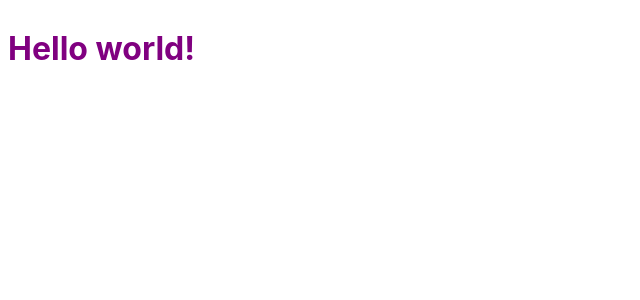
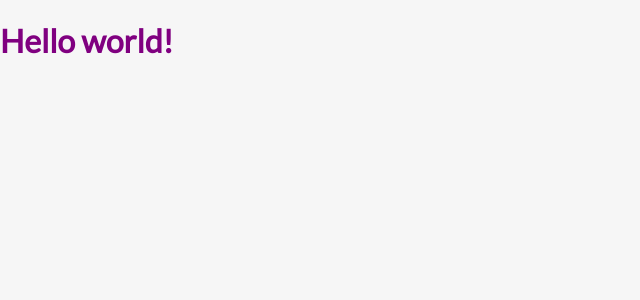
Before and after one commit to isoppp/learn-svelte-course-of-udemy, a Svelte app: page / in a window 1280 px wide. Shown: the top 300 px of the page, without its empty margins (0-640 px from the left). Built offline with nearby package versions, Linux system fonts and the light colour scheme.

Commit message:
Modify global.css and index.html

```diff
--- a/public/global.css
+++ b/public/global.css
@@ -1,61 +1,20 @@
-html, body {
-	position: relative;
-	width: 100%;
-	height: 100%;
+@import url('https://fonts.googleapis.com/css?family=Lato|Roboto+Slab');
+
+* {
+  box-sizing: border-box;
+}
+
+html,
+body {
+  position: relative;
+  width: 100%;
+  height: 100%;
+  font-family: 'Lato', sans-serif;
 }
 
 body {
-	color: #333;
-	margin: 0;
-	padding: 8px;
-	box-sizing: border-box;
-	font-family: -apple-system, BlinkMacSystemFont, "Segoe UI", Roboto, Oxygen-Sans, Ubuntu, Cantarell, "Helvetica Neue", sans-serif;
+  color: #333;
+  margin: 0;
+  padding: 0;
+  background: #f6f6f6;
 }
-
-a {
-	color: rgb(0,100,200);
-	text-decoration: none;
-}
-
-a:hover {
-	text-decoration: underline;
-}
-
-a:visited {
-	color: rgb(0,80,160);
-}
-
-label {
-	display: block;
-}
-
-input, button, select, textarea {
-	font-family: inherit;
-	font-size: inherit;
-	padding: 0.4em;
-	margin: 0 0 0.5em 0;
-	box-sizing: border-box;
-	border: 1px solid #ccc;
-	border-radius: 2px;
-}
-
-input:disabled {
-	color: #ccc;
-}
-
-input[type="range"] {
-	height: 0;
-}
-
-button {
-	background-color: #f4f4f4;
-	outline: none;
-}
-
-button:active {
-	background-color: #ddd;
-}
-
-button:focus {
-	border-color: #666;
-}
--- a/public/index.html
+++ b/public/index.html
@@ -6,7 +6,6 @@
 
 	<title>Svelte app</title>
 
-	<link rel='icon' type='image/png' href='favicon.png'>
 	<link rel='stylesheet' href='global.css'>
 	<link rel='stylesheet' href='bundle.css'>
 </head>
```
